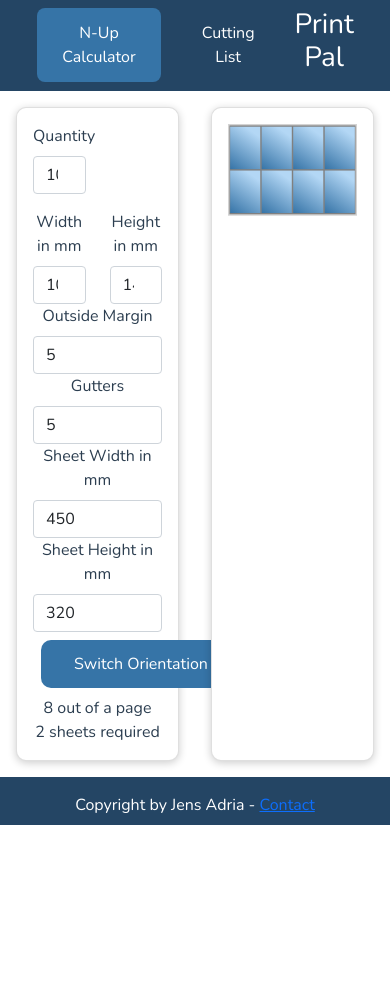
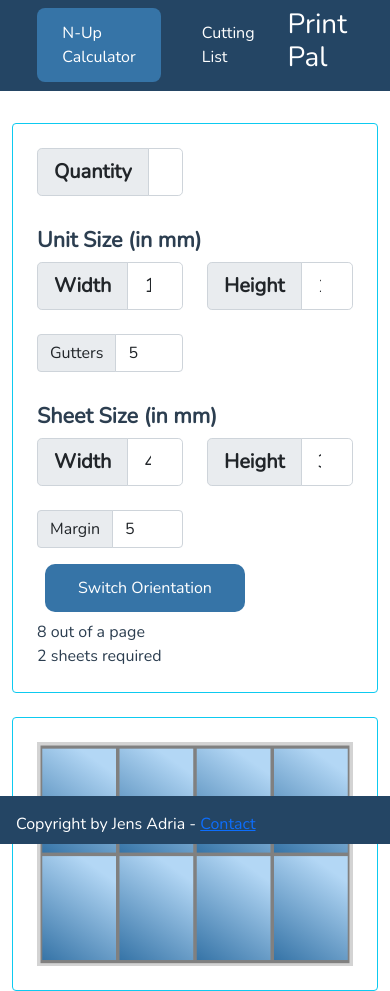
Before and after one commit to jensadria/print-pal, a Vue app: page /nup in a window 390 px wide. Before the commit the page ends 844 px from the top, so only its background shows below. Built offline with nearby package versions, Linux system fonts and the light colour scheme.

Commit message:
Bootstrapped most of NupForm Calc, made it responsive

```diff
--- a/src/App.vue
+++ b/src/App.vue
@@ -45,7 +45,7 @@ export default {
   font-family: Avenir, Helvetica, Arial, sans-serif;
   -webkit-font-smoothing: antialiased;
   -moz-osx-font-smoothing: grayscale;
-  text-align: center;
+  /* text-align: center; */
   color: #2c3e50;
 }
 
--- a/src/components/layout/TheFooter.vue
+++ b/src/components/layout/TheFooter.vue
@@ -1,5 +1,5 @@
 <template>
-  <footer>
+  <footer class="fixed-bottom">
     <p>
       Copyright by Jens Adria -
       <a href="mailto:yencey@gmail.com">Contact</a>
--- a/src/components/nup/NupFormCalc.vue
+++ b/src/components/nup/NupFormCalc.vue
@@ -1,14 +1,18 @@
 <template>
   <!-- Finished Size -->
   <div class="container">
-    <div class="row">
-      <base-card class="col">
+    <div class="row row-cols-1 row-cols-md-2 g-4 mt-2">
+      <div class="col h-100">
+        <div class="card p-4 border-info ">
           <div>
             <form v-on:submit.prevent="imposeOnSheet">
               <div>
                 <div class="row mb-3">
-                <div class="col-6">
-                  <label for="qty" class="form-label">Quantity</label>
+                  <div class=" col-6  ">
+                    <div class="input-group input-group-lg mb-2">
+                      <span for="qty" class="input-group-text fw-bold"
+                        >Quantity</span
+                      >
                       <input
                         type="number"
                         class="form-control"
@@ -17,31 +21,97 @@
                       />
                     </div>
                   </div>
-              <div class="row">
+                </div>
+
+                <div class="row mt-4">
+                  <h4 class="fw-bold ">Unit Size (in mm)</h4>
+                </div>
+                <div class="row mb-3">
                   <div class="col">
-                  <label for="width" class="form-label">Width in mm</label>
+                    <div class="input-group  input-group-lg  mb-2">
+                      <span for="width" class="input-group-text fw-bold"
+                        >Width</span
+                      >
                       <input
                         type="number"
-                    class="form-control"
+                        class="form-control form-control-lg"
                         id="width"
                         min="0"
                         v-model.number="nUpInput.width"
                       />
                     </div>
+                  </div>
                   <div class="col">
-                  <label for="height" class="form-label">Height in mm</label>
+                    <div class="input-group input-group-lg  mb-2">
+                      <span
+                        for="height"
+                        class="input-group-text input-group-lg  fw-bold"
+                        >Height</span
+                      >
                       <input
                         type="number"
-                    class="form-control"
+                        class="form-control form-control-lg"
                         min="0"
                         v-model.number="nUpInput.height"
                       />
                     </div>
                   </div>
+                </div>
 
                 <!-- Margins & Gutters -->
-              <div>
-                <label for="margins" class="form-label">Outside Margin</label>
+                <div class="row">
+                  <div class="col-6">
+                    <div class="input-group  mb-2">
+                      <span for="margins" class="input-group-text"
+                        >Gutters</span
+                      >
+                      <input
+                        type="number"
+                        class="form-control"
+                        min="0"
+                        v-model.number="nUpInput.gutters"
+                      />
+                    </div>
+                  </div>
+                </div>
+
+                <!-- Sheet Size -->
+                <div class="row mt-4">
+                  <h4 class="fw-bold">Sheet Size (in mm)</h4>
+                </div>
+                <div class="row mb-3">
+                  <div class="col">
+                    <div class="input-group  input-group-lg  mb-2">
+                      <span for="width" class="input-group-text fw-bold"
+                        >Width</span
+                      >
+                      <input
+                        type="number"
+                        class="form-control form-control-lg"
+                        id="width"
+                        min="0"
+                        v-model.number="nUpInput.sheetWidth"
+                      />
+                    </div>
+                  </div>
+                  <div class="col">
+                    <div class="input-group  input-group-lg  mb-2">
+                      <span for="height" class="input-group-text fw-bold"
+                        >Height</span
+                      >
+                      <input
+                        type="number"
+                        class="form-control form-control-lg"
+                        min="0"
+                        v-model.number="nUpInput.sheetHeight"
+                      />
+                    </div>
+                  </div>
+                </div>
+                <div class="row">
+                  <div class="col-6">
+                    <div class="input-group mb-2">
+                      <span for="margins" class="input-group-text">Margin</span>
                       <input
                         type="number"
                         class="form-control"
@@ -49,38 +119,7 @@
                         v-model.number="nUpInput.margins"
                       />
                     </div>
-              <div>
-                <label for="gutters" class="form-label">Gutters</label>
-                <input
-                  type="number"
-                  class="form-control"
-                  min="0"
-                  v-model.number="nUpInput.gutters"
-                />
                   </div>
-
-              <!-- Sheet Size -->
-              <div>
-                <label for="sheet-width" class="form-label"
-                  >Sheet Width in mm</label
-                >
-                <input
-                  type="number"
-                  class="form-control"
-                  min="0"
-                  v-model.number="nUpInput.sheetWidth"
-                />
-              </div>
-              <div>
-                <label for="sheet-height" class="form-label"
-                  >Sheet Height in mm</label
-                >
-                <input
-                  type="number"
-                  class="form-control"
-                  min="0"
-                  v-model.number="nUpInput.sheetHeight"
-                />
                 </div>
               </div>
               <div class="buttons">
@@ -106,8 +145,10 @@
             <div>{{ result }} out of a page</div>
             <div>{{ calculateSheets }} sheets required</div>
           </div>
-      </base-card>
-      <base-card class="col">
+        </div>
+      </div>
+      <div class="col h-100">
+        <div class="card p-4 border-info">
           <!-- <div id="svgContainer"></div> -->
           <div class="svg-wrapper">
             <svg
@@ -118,7 +159,9 @@
               height="100%"
               style="max-height: 80vh"
               preserveAspectRatio="xMinYMin"
-            :viewBox="'0 0 ' + nUpInput.sheetWidth + ' ' + nUpInput.sheetHeight"
+              :viewBox="
+                '0 0 ' + nUpInput.sheetWidth + ' ' + nUpInput.sheetHeight
+              "
             >
               <rect
                 width="100%"
@@ -128,7 +171,8 @@
               />
             </svg>
           </div>
-      </base-card>
+        </div>
+      </div>
     </div>
   </div>
 </template>
@@ -336,4 +380,8 @@ export default {
 /* * {
   border: 0.1px dotted red;
 } */
+
+.input-group-text.units {
+  background-color: white;
+}
 </style>
```
Lines whose indentation alone changed are shown as unchanged.
